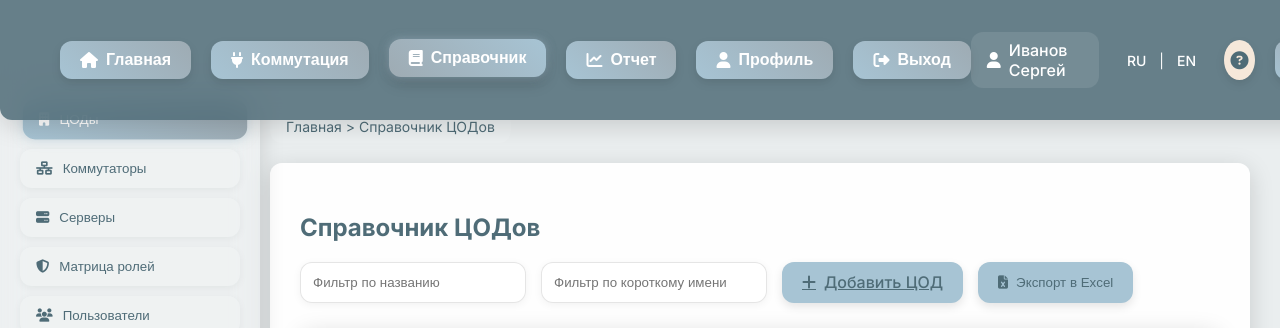
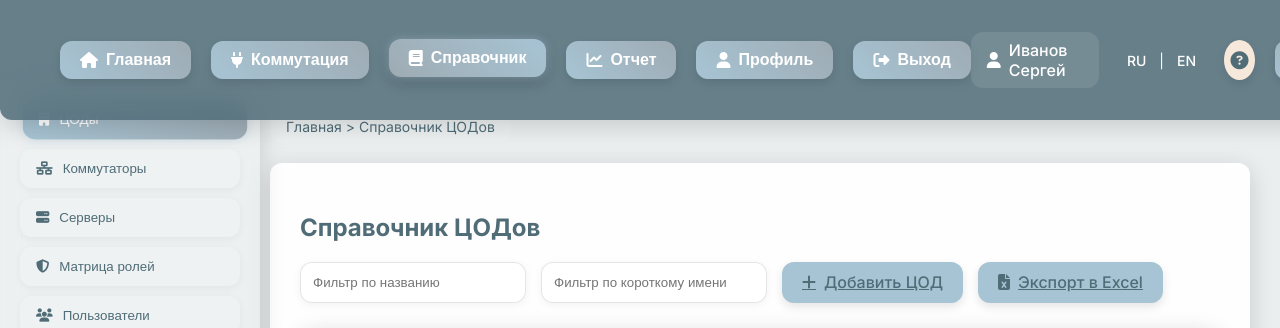
Before and after one commit to Iriiika/cod-cable-management, a Flask app: page /reference in a window 1280 px wide. Shown: the top 328 px of the page. Run offline with Flask 3, Linux system fonts and the light colour scheme; a user stored in the database is signed in; data that the repository does not hold is empty; some libraries are stand-ins or nearby versions.

Commit message:
Доработка экспорта в Excel для reference.html

```diff
--- a/main.py
+++ b/main.py
@@ -3,6 +3,7 @@ from flask_babel import Babel, _, get_locale
 import psycopg2
 import bcrypt
 import math
+
 app = Flask(__name__)
 app.secret_key = 'your_secret_key_here'
 app.config['BABEL_DEFAULT_LOCALE'] = 'ru'
@@ -716,6 +717,7 @@ def dashboard():
         return redirect(url_for('engineer_dashboard'))
     else:
         return redirect(url_for('observer_dashboard'))
+
 @app.route('/set_language/<lang>')
 def set_language(lang):
     if lang in app.config['LANGUAGES']:
--- a/requirements.txt
+++ b/requirements.txt
@@ -2,3 +2,4 @@ Flask==2.3.3
 psycopg[binary]>=3.2.2
 werkzeug==3.0.1
 bcrypt==4.1.2
+openpyxl==3.1.2
--- a/static/js/reference.js
+++ b/static/js/reference.js
@@ -58,8 +58,4 @@ document.addEventListener('DOMContentLoaded', function () {
 
     nameFilter.addEventListener('input', filterTable);
     shortNameFilter.addEventListener('input', filterTable);
-
-    function exportToExcel() {
-      alert('Экспорт в Excel пока не реализован.');
-    }
-  });
+});
--- a/templates/reference.html
+++ b/templates/reference.html
@@ -17,9 +17,9 @@
           <i class="fas fa-plus"></i> {{ _('Добавить ЦОД') }}
         </a>
       {% endif %}
-      <button class="excel-btn" onclick="exportToExcel()">
+      <a href="{{ url_for('export_data_centers') }}" class="excel-btn">
         <i class="fas fa-file-excel"></i> {{ _('Экспорт в Excel') }}
-      </button>
+      </a>
     </div>
     <table id="dataCentersTable">
       <thead>
```
